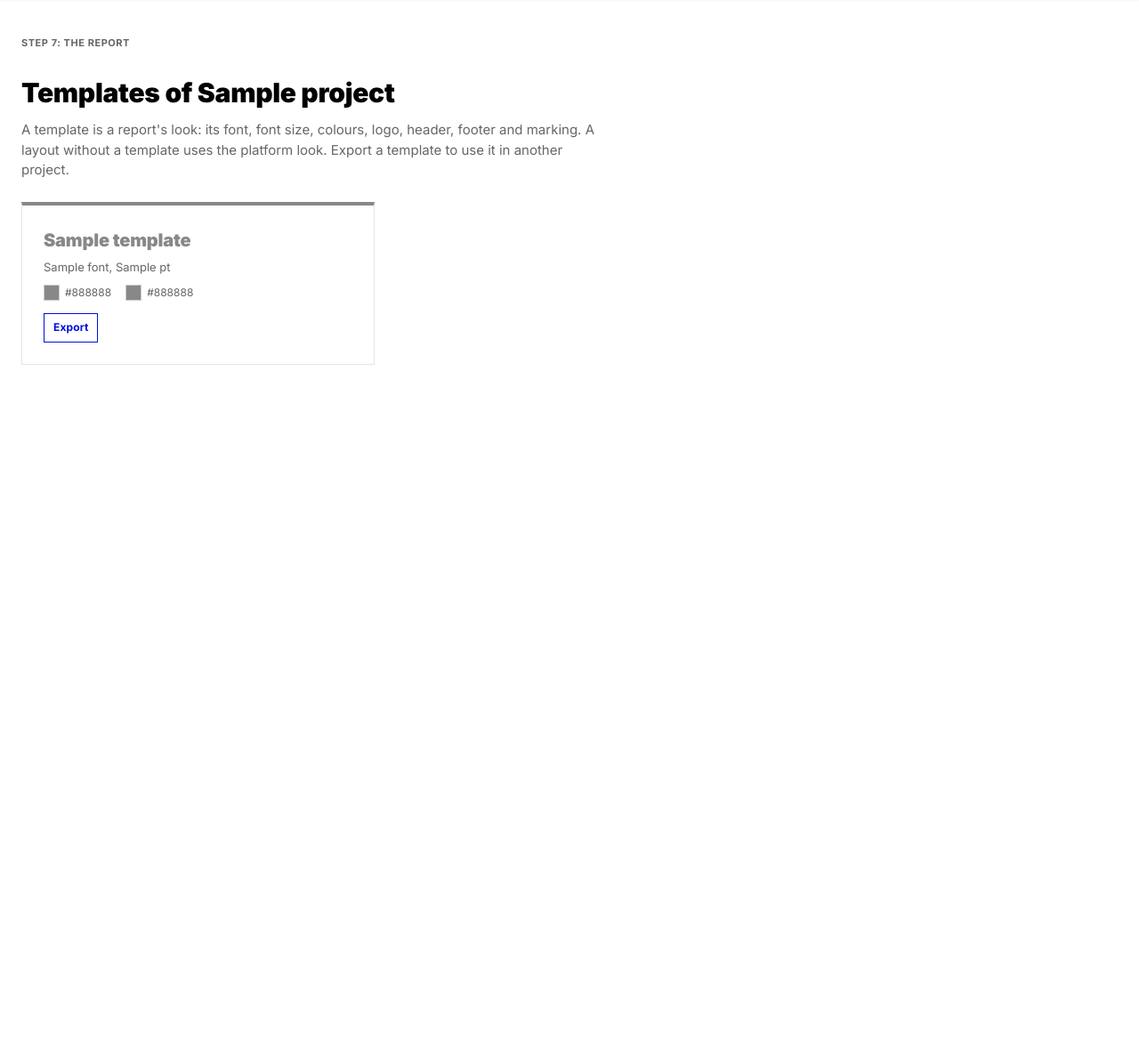
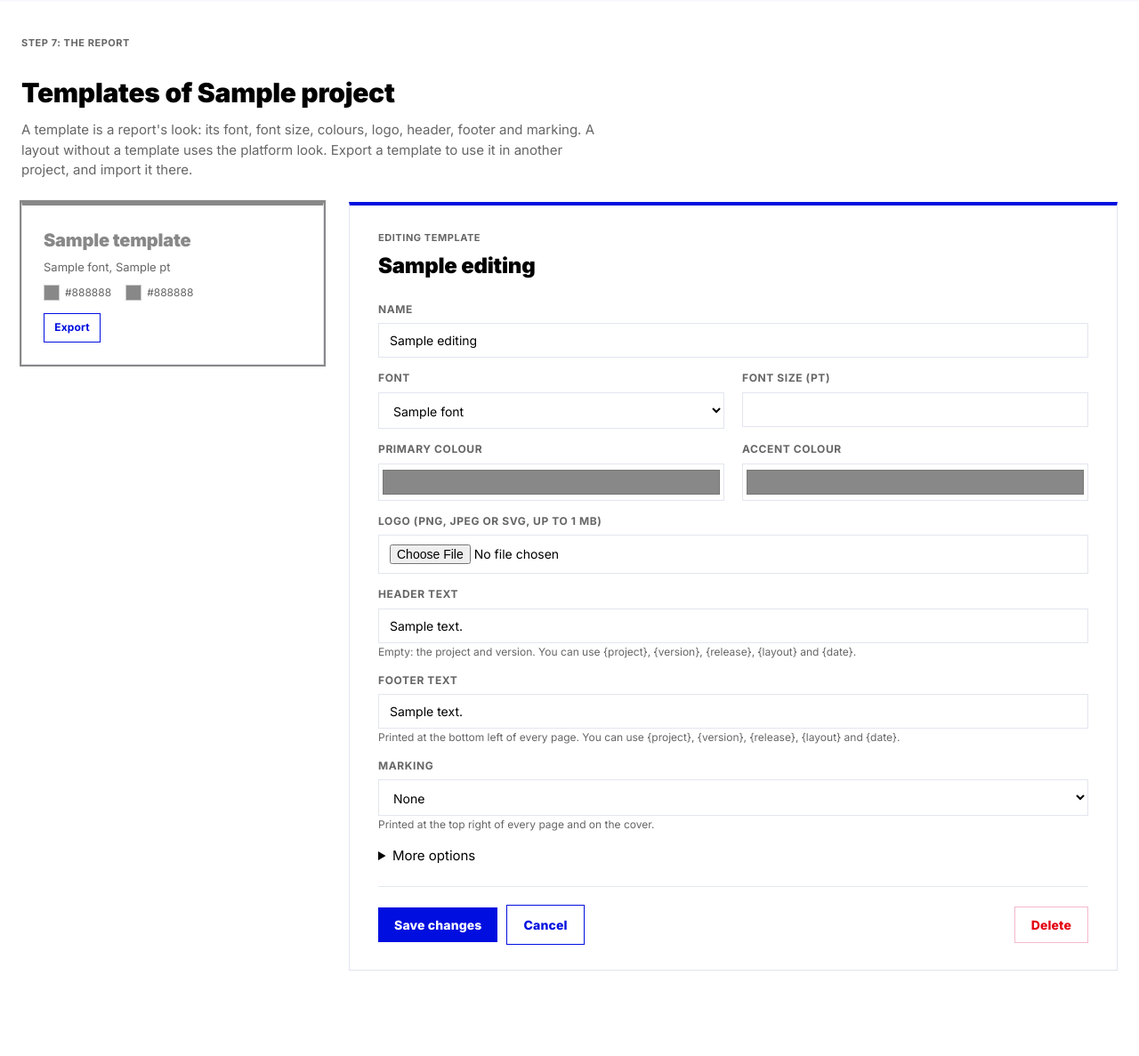
Before and after one commit to lux-ai-factory/aisc, a Python web app: template apps/report-composer/report_composer/templates/templates.html.j2 in a window 1280 px wide. Shown: the part 89-1276 px from the top of the page at 89% size. Before the commit the page ends 499 px from the top, so only its background shows below. Run offline with Jinja, Linux system fonts and the light colour scheme; the template is opened without the code that fills it: most values are stand-ins (such as "Sample title", 1, 10 or a date in 2020).

Commit message:
Templates screen: one editor; projects page bigger and centred; qualification gitlink (Framework menu)

```diff
--- a/apps/report-composer/report_composer/static/composer.css
+++ b/apps/report-composer/report_composer/static/composer.css
@@ -217,9 +217,52 @@ a.btn.small { padding: 6px 10px; font-size: 12px; font-weight: 700; }
 .swatch { width: 18px; height: 18px; border: 1px solid var(--border-strong); display: inline-block; }
 .swatch + .swatch, .swatches .swatch:nth-of-type(2) { margin-left: 10px; }
 .look-actions { display: flex; gap: 8px; }
-.look details { margin-top: 14px; border-top: 1px solid var(--border); padding-top: 12px; }
-.look summary { cursor: pointer; font-size: 12px; font-weight: 700; color: var(--primary); text-transform: uppercase; letter-spacing: 0.05em; }
-.look form { margin-top: 12px; }
+.look-actions a, .look-actions .editing-badge { min-width: 64px; }
+.editing-badge {
+  display: inline-block; padding: 6px 10px; font-size: 12px; font-weight: 700; text-align: center;
+  color: #ffffff; background: var(--look-primary, var(--primary));
+}
+.look.editing { box-shadow: 0 0 0 2px var(--look-primary, var(--primary)); }
+
+/* The templates screen: the page's actions beside its title; the one editor beside the list while it is used */
+.rc-header-row { display: flex; align-items: flex-end; justify-content: space-between; gap: 32px; }
+.page-actions { display: flex; gap: 10px; flex-shrink: 0; margin-bottom: 24px; }
+.import-action { margin: 0; display: contents; }
+label.btn { cursor: pointer; }
+label.btn.ghost { background: transparent; color: var(--primary); border: 1px solid var(--primary); padding: 10px 17px; }
+label.btn.ghost:hover { background: var(--primary); color: #ffffff; }
+label.btn:focus-within { outline: 2px solid var(--primary); outline-offset: 2px; }
+.visually-hidden {
+  position: absolute; width: 1px; height: 1px; padding: 0; margin: -1px; overflow: hidden;
+  clip: rect(0 0 0 0); white-space: nowrap; border: 0;
+}
+.templates-workspace.with-editor {
+  display: grid; grid-template-columns: minmax(260px, 340px) minmax(0, 1fr); gap: 28px; align-items: start;
+}
+.with-editor .looks { grid-template-columns: 1fr; }
+.template-editor { margin: 0; padding: 28px 32px; border-top: 4px solid var(--primary); }
+.template-editor form > h2 { margin: 0 0 22px; font-size: 24px; }
+.template-editor .look-fields { display: grid; grid-template-columns: 1fr 1fr; column-gap: 20px; }
+.template-editor .look-fields > * { grid-column: 1 / -1; }
+.template-editor .look-fields > .field.half { grid-column: auto; }
+.template-editor .editor-actions {
+  display: flex; gap: 10px; align-items: center;
+  margin-top: 22px; padding-top: 20px; border-top: 1px solid var(--border);
+}
+.template-editor .editor-actions .danger { margin-left: auto; }
+.empty-state {
+  grid-column: 1 / -1; text-align: center; padding: 48px 24px;
+  border: 1px dashed var(--border-strong); box-shadow: none; background: transparent;
+}
+.empty-state h2 { margin: 0 0 6px; font-size: 20px; }
+.empty-state p { margin: 0 auto; color: var(--muted); max-width: 52ch; }
+.with-editor .empty-state { padding: 28px 20px; }
+@media (max-width: 900px) {
+  .rc-header-row { flex-direction: column; align-items: stretch; gap: 0; }
+  .templates-workspace.with-editor { grid-template-columns: 1fr; }
+  .template-editor { order: -1; padding: 22px 20px; }
+  .template-editor .look-fields { grid-template-columns: 1fr; }
+}
 .field input[type="color"] { padding: 2px; height: 42px; }
 .field label.inline { flex-direction: row; align-items: center; gap: 8px; text-transform: none; letter-spacing: 0; font-weight: 600; margin-top: 8px; }
 
--- a/apps/report-composer/report_composer/static/composer.js
+++ b/apps/report-composer/report_composer/static/composer.js
@@ -162,6 +162,7 @@
 
   // The templates (a report's look)
   if (main.dataset.page === "templates") {
+    const openInEditor = function (id) { location.href = location.pathname + "?edit=" + encodeURIComponent(id); };
     async function lookOf(form) {
       const body = { name: form.name.value, font: form.font.value, font_size_pt: parseFloat(form.font_size_pt.value),
                      primary_color: form.primary_color.value, accent_color: form.accent_color.value,
@@ -182,23 +183,23 @@
       const form = ev.target;
       const what = form.dataset.control;
       if (!what) return;
-      ev.preventDefault();
-      let res;
+      ev.preventDefault(); let res;
       if (what === "new-template") res = await call("POST", "/templates", await lookOf(form));
       else if (what === "edit-template") res = await call("PUT", "/templates/" + form.dataset.template, await lookOf(form));
       else if (what === "import-template") {
-        const doc = await readJson(form.file.files[0]);
+        const doc = await readJson(form.file.files[0]); form.file.value = "";   // the same file may be picked again
         if (!doc) { say("This file is not a template."); return; }
         res = await call("POST", "/templates/import", doc);
       } else return;
-      if (res.ok) location.reload(); else say(errorText(res));
+      if (!res.ok) say(errorText(res)); else if (what === "edit-template") location.reload(); else openInEditor(res.data.id);
     });
     main.addEventListener("click", async function (ev) {
       const button = ev.target.closest('[data-control="delete-template"]');
       if (!button || !(await askFor(button))) return;
       const res = await call("DELETE", "/templates/" + button.dataset.template);
-      if (res.ok) location.reload(); else say(errorText(res));
+      if (res.ok) location.href = location.pathname; else say(errorText(res));
     });
+    main.addEventListener("change", function (ev) { if (ev.target.closest('[data-control="import-template"]')) ev.target.form.requestSubmit(); });
     return;
   }
 
--- a/apps/report-composer/report_composer/templates/templates.html.j2
+++ b/apps/report-composer/report_composer/templates/templates.html.j2
@@ -3,11 +3,11 @@
 {% block title %}Templates: {{ project.name }}{% endblock %}
 {% macro look_fields(t=None) -%}
 <div class="look-fields">
-  <div class="field"><label>Name <input name="name" required maxlength="120" value="{{ t.name if t else '' }}"></label></div>
-  <div class="field"><label>Font <select name="font">{% for f in fonts %}<option value="{{ f.id }}"{% if t and t.font == f.id %} selected{% endif %}>{{ f.label }}</option>{% endfor %}</select></label></div>
-  <div class="field"><label>Font size (pt) <input name="font_size_pt" type="number" min="8" max="16" step="0.5" value="{{ t.font_size_pt if t else 10 }}"></label></div>
-  <div class="field"><label>Primary colour <input name="primary_color" type="color" value="{{ t.primary_color if t else '#000fdf' }}"></label></div>
-  <div class="field"><label>Accent colour <input name="accent_color" type="color" value="{{ t.accent_color if t else '#ff007e' }}"></label></div>
+  <div class="field"><label>Name <input name="name" required maxlength="120" value="{{ t.name if t else '' }}"{% if not t %} autofocus{% endif %}></label></div>
+  <div class="field half"><label>Font <select name="font">{% for f in fonts %}<option value="{{ f.id }}"{% if t and t.font == f.id %} selected{% endif %}>{{ f.label }}</option>{% endfor %}</select></label></div>
+  <div class="field half"><label>Font size (pt) <input name="font_size_pt" type="number" min="8" max="16" step="0.5" value="{{ t.font_size_pt if t else 10 }}"></label></div>
+  <div class="field half"><label>Primary colour <input name="primary_color" type="color" value="{{ t.primary_color if t else '#000fdf' }}"></label></div>
+  <div class="field half"><label>Accent colour <input name="accent_color" type="color" value="{{ t.accent_color if t else '#ff007e' }}"></label></div>
   <div class="field"><label>Logo (PNG, JPEG or SVG, up to 1 MB) <input name="logo" type="file" accept="image/png,image/jpeg,image/svg+xml"></label>
     {% if t and t.has_logo %}<label class="inline"><input type="checkbox" name="drop_logo"> Remove the current logo</label>{% endif %}</div>
   <div class="field"><label>Header text <input name="header_text" maxlength="120" value="{{ t.header_text if t and t.header_text else '' }}" placeholder="{project}, Version {version}"></label>
@@ -23,17 +23,32 @@
 </div>
 {%- endmacro %}
 {% block main %}
+{% set base = root ~ "/p/" ~ project.slug ~ "/templates" %}
+{% set open_editor = editing or creating %}
 <main data-api="{{ root }}/api/p/{{ project.slug }}" data-page="templates">
   {{ message_region() }}
   {% if editor %}{{ confirm_dialog() }}{% endif %}
-  <div class="rc-header">
-    <p class="rc-eyebrow">Step 7: the report</p>
-    <h1>Templates of {{ project.name }}</h1>
-    <p>A template is a report's look: its font, font size, colours, logo, header, footer and marking. A layout without a template uses the platform look. Export a template to use it in another project.</p>
+  <div class="rc-header rc-header-row">
+    <div>
+      <p class="rc-eyebrow">Step 7: the report</p>
+      <h1>Templates of {{ project.name }}</h1>
+      <p>A template is a report's look: its font, font size, colours, logo, header, footer and marking. A layout without a template uses the platform look. Export a template to use it in another project, and import it there.</p>
+    </div>
+    {% if editor %}
+    {# the page's two actions: both end with the template open in the one editor #}
+    <div class="page-actions">
+      <a class="btn" data-control="start-new-template" href="{{ base }}?new=1">New template</a>
+      <form data-control="import-template" class="import-action">
+        <label class="btn ghost" title="A file exported from another project's templates">Import from file
+          <input id="import-template-file" class="visually-hidden" name="file" type="file" accept="application/json,.json"></label>
+      </form>
+    </div>
+    {% endif %}
   </div>
-  <section class="looks">
+  <div class="templates-workspace{% if open_editor %} with-editor{% endif %}">
+  <section class="looks" aria-label="Templates">
   {% for t in templates %}
-    <article class="qf-section look" data-template="{{ t.id }}" style="--look-primary: {{ t.primary_color }}; --look-accent: {{ t.accent_color }}">
+    <article class="qf-section look{% if editing and editing.id == t.id %} editing{% endif %}" data-template="{{ t.id }}" style="--look-primary: {{ t.primary_color }}; --look-accent: {{ t.accent_color }}">
       <div class="look-sample">
         {% if t.has_logo %}<img src="{{ root }}/api/p/{{ project.slug }}/templates/{{ t.id }}/logo" alt="Logo of {{ t.name }}">{% endif %}
         <h2>{{ t.name }}</h2>
@@ -42,28 +57,43 @@
           <span class="swatch" style="background: {{ t.accent_color }}"></span>{{ t.accent_color }}</p>
       </div>
       <div class="look-actions">
+        {% if editor %}{% if editing and editing.id == t.id %}<span class="editing-badge" aria-current="true">Editing</span>{% else %}<a class="btn ghost small" data-control="open-template" href="{{ base }}?edit={{ t.id }}">Edit</a>{% endif %}{% endif %}
         <a class="btn ghost small" data-control="export-template" href="{{ root }}/api/p/{{ project.slug }}/templates/{{ t.id }}/export" download>Export</a>
-        {% if editor %}<button type="button" class="small danger" data-control="delete-template" data-template="{{ t.id }}" data-confirm-action="Delete template" data-confirm-text="Delete the template {{ t.name }}? Layouts using it switch to the platform look.">Delete</button>{% endif %}
       </div>
-      {% if editor %}
-      <details><summary>Edit</summary>
-        <form data-control="edit-template" data-template="{{ t.id }}">{{ look_fields(t) }}<button type="submit">Save template</button></form>
-      </details>
-      {% endif %}
     </article>
   {% else %}
-    <p class="qf-section muted">No template yet.{% if editor %} Create one below, or import one exported from another project.{% endif %}</p>
+    <div class="qf-section empty-state">
+      <h2>No templates yet</h2>
+      <p>Reports use the platform look until a layout picks a template.{% if editor and not open_editor %} Start one with New template, or import a file exported from another project.{% endif %}</p>
+    </div>
   {% endfor %}
   </section>
-  {% if editor %}
-  <section class="forms">
-    <form data-control="new-template" class="qf-section"><h2>New template</h2>{{ look_fields() }}<button type="submit">Create</button></form>
-    <form data-control="import-template" class="qf-section"><h2>Import a template</h2>
-      <p class="qf-help">A file exported from another project's templates.</p>
-      <div class="field"><label>File <input name="file" type="file" accept="application/json,.json" required></label></div>
-      <button type="submit">Import</button></form>
-  </section>
+  {% if open_editor %}
+  {# the one template editor: a new template, or the one ?edit= opened (reopened, just created, just imported) #}
+  <aside id="template-editor" class="qf-section template-editor" aria-label="Template editor">
+    {% if editing %}
+    <form data-control="edit-template" data-template="{{ editing.id }}">
+      <p class="rc-eyebrow">Editing template</p><h2>{{ editing.name }}</h2>
+      {{ look_fields(editing) }}
+      <div class="editor-actions">
+        <button type="submit">Save changes</button>
+        <a class="btn ghost" data-control="cancel-template" href="{{ base }}">Cancel</a>
+        <button type="button" class="danger" data-control="delete-template" data-template="{{ editing.id }}" data-confirm-action="Delete template" data-confirm-text="Delete the template {{ editing.name }}? Layouts using it switch to the platform look.">Delete</button>
+      </div>
+    </form>
+    {% else %}
+    <form data-control="new-template">
+      <p class="rc-eyebrow">New template</p><h2>New template</h2>
+      {{ look_fields() }}
+      <div class="editor-actions">
+        <button type="submit">Create template</button>
+        <a class="btn ghost" data-control="cancel-template" href="{{ base }}">Cancel</a>
+      </div>
+    </form>
+    {% endif %}
+  </aside>
   {% endif %}
+  </div>
 </main>
 {% endblock %}
 {% block script %}<script src="{{ root }}/static/composer.js" defer></script>{% endblock %}
```
Also changed, not shown: apps/report-composer/report_composer/pages.py (+7 -2 lines), apps/report-composer/tests/test_pages.py (+105 -3 lines), apps/report-composer/tests/test_templates_browser.py (added, +140 -0 lines), apps/report-composer/tests/test_v2_templates.py (+1 -1 lines), homepage/index.html (+34 -31 lines), scripts/tests/test_projects_page_scale.py (added, +68 -0 lines).
